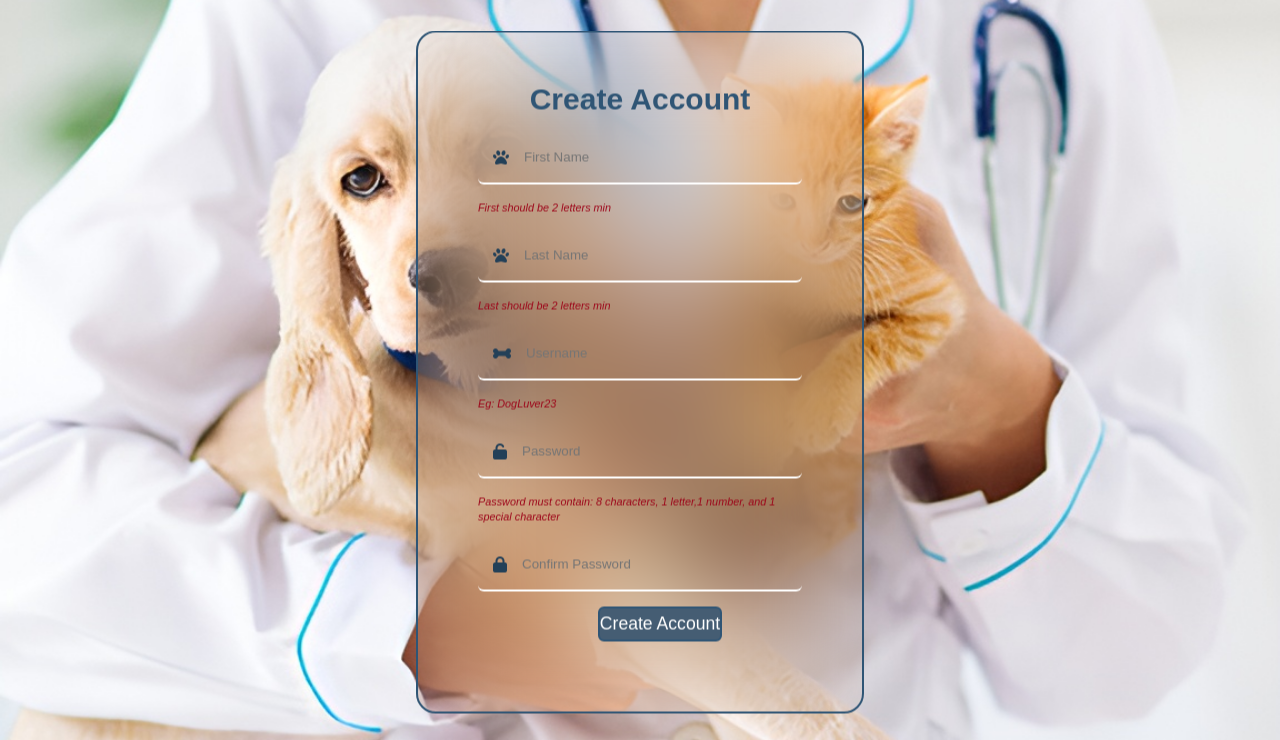
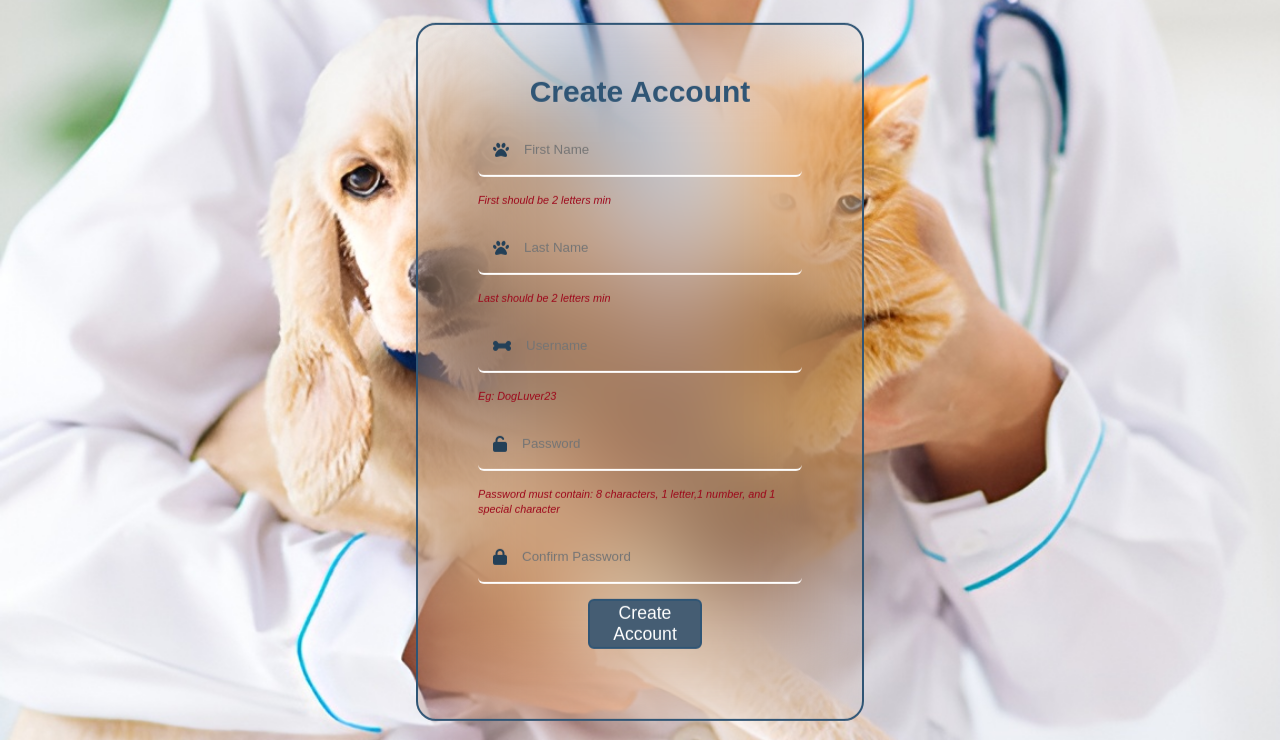
Before and after one commit to s-hassanin/contactManager, a PHP site: page /CreateAccount.html in a window 1280 px wide. Shown: the part 60-800 px from the top of the page. Run offline with PHP 8.4, Linux system fonts and the light colour scheme; some libraries are stand-ins or nearby versions.

Commit message:
merge fix

```diff
--- a/css/style.css
+++ b/css/style.css
@@ -352,13 +352,8 @@ tbody text-replace:hover
 }
 .CreateAccountButton
 {
-<<<<<<< HEAD
   width: 35%;
   height: 50px;
-=======
-  width: 20%;
-  height: 35px;
->>>>>>> 407eef1e82d55cbf80a81fba7b22d70ce0aa0d97
 }
 .input-group .CreateAccountButton
 {
@@ -371,13 +366,8 @@ tbody text-replace:hover
   font-size: 1.1em;
   color:#fff;
   font-weight: 500;
-<<<<<<< HEAD
   margin-top: .1%;
   margin-left: 10px;
-=======
-  margin-top: 5%;
-  margin-left: 40px;
->>>>>>> 407eef1e82d55cbf80a81fba7b22d70ce0aa0d97
   transition: .5s;
 }
 .input-group .CreateAccountButton:hover
```
